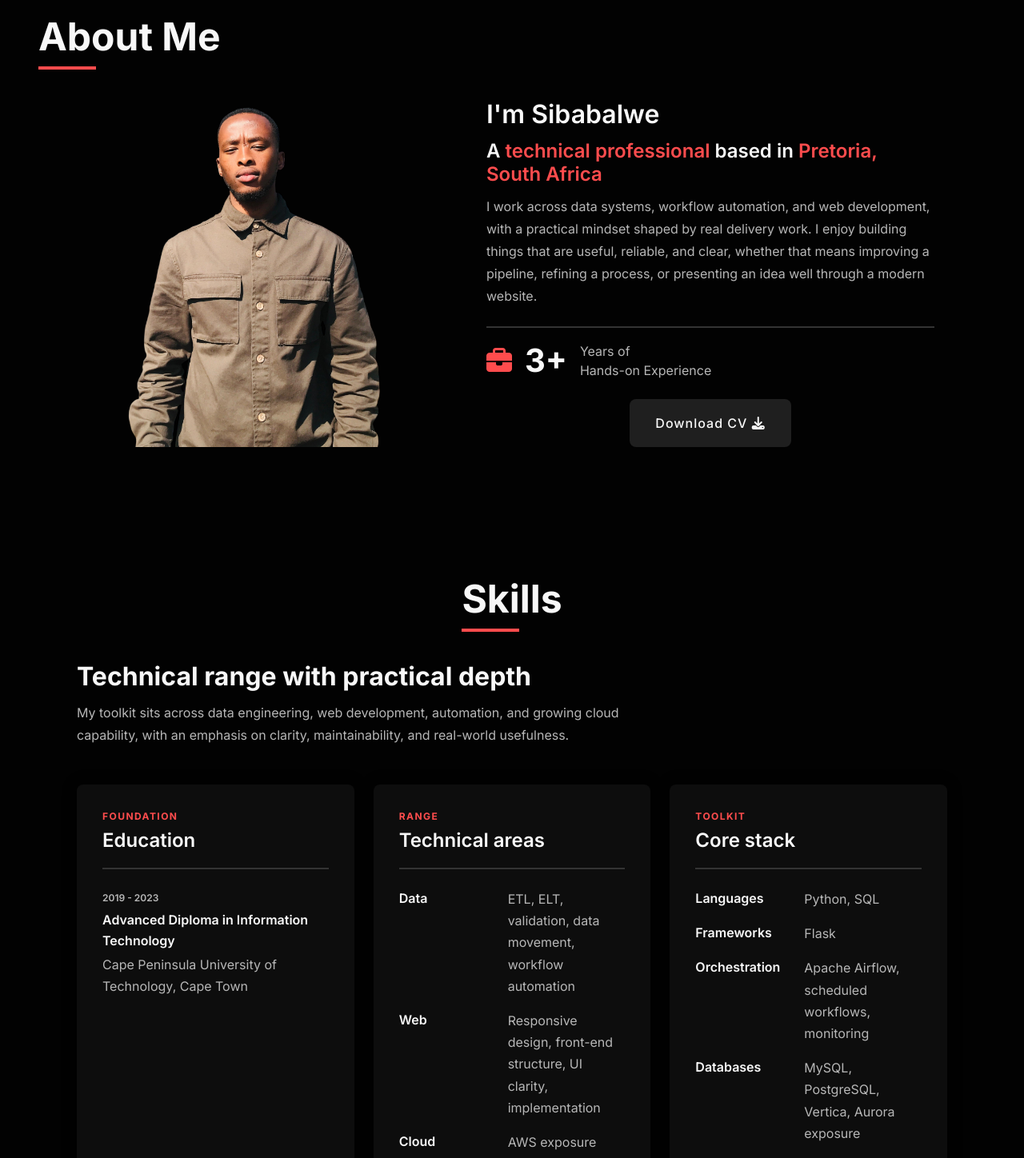
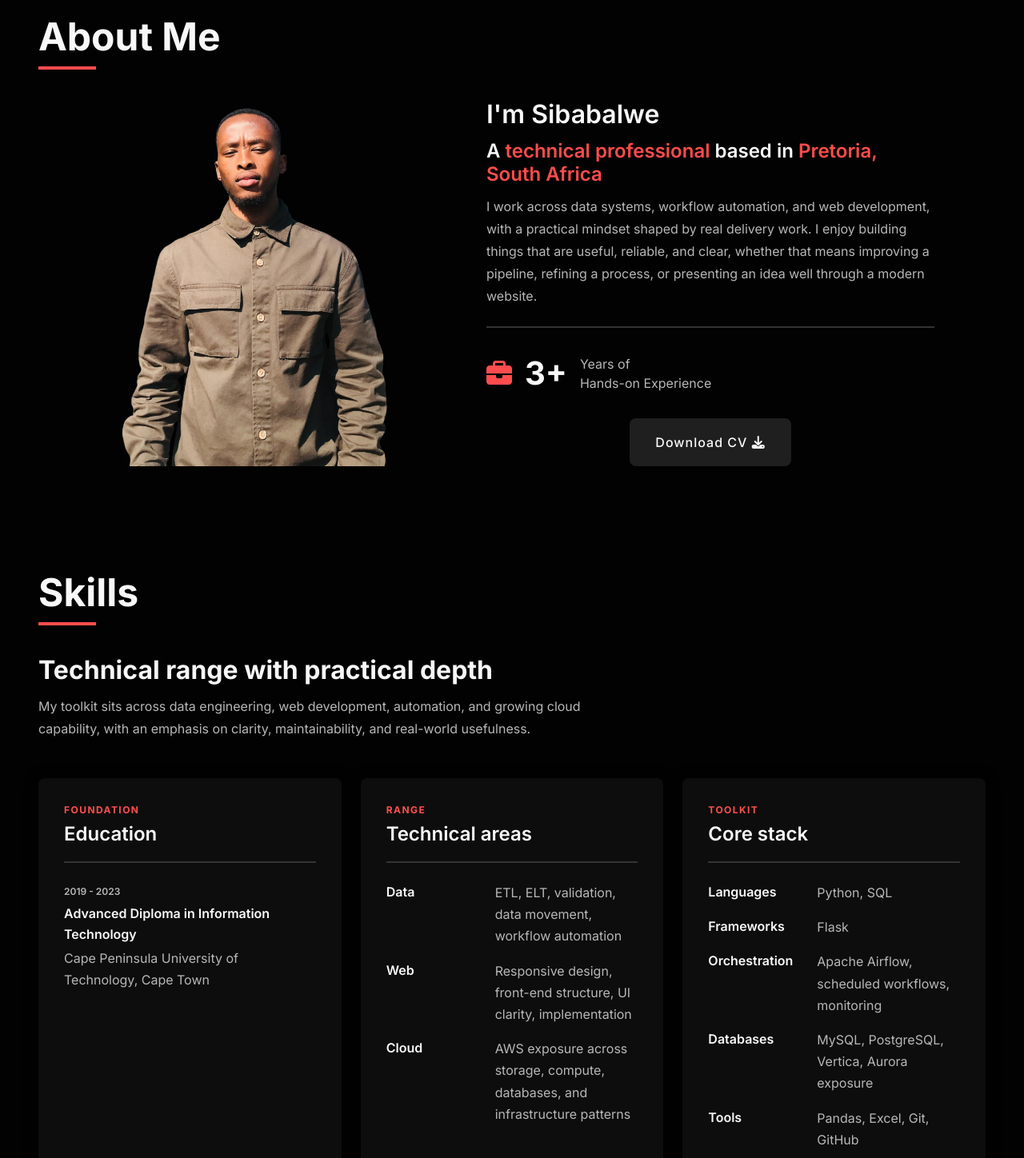
Before and after one commit to tita-mbotho-studio/sibabalwe-portfolio, a SvelteKit app in the folder app/: page / in a window 1280 px wide. Shown: the part 880-2328 px from the top of the page at 80% size. Built offline with nearby package versions, Linux system fonts and the light colour scheme.

Commit message:
ENH: Rythm resizing v1

```diff
--- a/app/src/app.css
+++ b/app/src/app.css
@@ -58,6 +58,28 @@
   --scroll-bar-color: oklch(0.18 0 0);
   --scroll-thumb-color: oklch(0.38 0 0);
   --scroll-thumb-hover-color: oklch(0.52 0 0);
+
+  /* layout system */
+  --layout-max-width: 1248px;
+  --section-max-width: 1248px;
+  --content-max-width: 1152px;
+  --text-content-max-width: 720px;
+  --copy-max-width: 560px;
+
+  /* strict spacing system */
+  --section-padding-y: var(--space-64);
+  --section-padding-x: var(--space-32);
+  --section-stack-gap: var(--space-48);
+  --content-stack-gap: var(--space-32);
+  --card-padding: var(--space-32);
+  --card-padding-sm: var(--space-24);
+  --card-gap: var(--space-24);
+  --item-gap: var(--space-16);
+  --title-gap: var(--space-12);
+
+  --radius-sm: 8px;
+  --radius-md: 12px;
+  --radius-lg: 16px;
 }
 
 * {
@@ -119,7 +141,7 @@ img {
   background: var(--button-bg-color);
   color: oklch(0.98 0 0);
   font-size: var(--small-font-size);
-  border-radius: 4px;
+  border-radius: var(--radius-sm);
   cursor: pointer;
   opacity: 0;
   transition: 0.5s ease;
@@ -178,7 +200,7 @@ header.sticky {
 .nav-bar {
   position: relative;
   height: 80px;
-  max-width: 1248px;
+  max-width: var(--layout-max-width);
   display: flex;
   justify-content: space-between;
   align-items: center;
@@ -209,7 +231,7 @@ header.sticky .nav-bar {
   font-size: var(--normal-font-size);
   font-weight: 500;
   padding: var(--space-12) var(--space-16);
-  border-radius: 12px 12px 0 0;
+  border-radius: var(--radius-md) var(--radius-md) 0 0;
   border: 1px solid transparent;
   border-bottom: 0;
   transition: color 0.3s ease, background 0.3s ease, border-color 0.3s ease;
@@ -237,11 +259,11 @@ header.sticky .nav-bar {
 
 .home {
   position: relative;
-  max-width: 1248px;
+  max-width: var(--section-max-width);
   min-height: 100vh;
   margin-left: auto;
   margin-right: auto;
-  padding: var(--space-64) var(--space-32);
+  padding: var(--section-padding-y) var(--section-padding-x);
   flex-direction: column;
 }
 
@@ -257,7 +279,7 @@ header.sticky .nav-bar {
   display: flex;
   flex-direction: column;
   align-items: center;
-  gap: var(--space-16);
+  gap: var(--item-gap);
   width: 72px;
 }
 
@@ -281,7 +303,7 @@ header.sticky .nav-bar {
 .home-copy {
   display: grid;
   grid-template-rows: auto auto 1fr auto;
-  row-gap: var(--space-16);
+  row-gap: var(--item-gap);
   min-height: 420px;
   align-content: center;
 }
@@ -307,7 +329,7 @@ header.sticky .nav-bar {
 .home-copy p {
   color: var(--third-color);
   font-size: var(--normal-font-size);
-  max-width: 560px;
+  max-width: var(--copy-max-width);
   line-height: 1.75;
 }
 
@@ -326,7 +348,7 @@ header.sticky .nav-bar {
   margin-top: var(--space-24);
   padding: var(--space-20) var(--space-32);
   letter-spacing: 1px;
-  border-radius: 8px;
+  border-radius: var(--radius-sm);
   transition: 0.3s ease;
 }
 
@@ -380,24 +402,24 @@ header.sticky .nav-bar {
 
 .section {
   position: relative;
-  max-width: 1152px;
+  max-width: var(--section-max-width);
   margin-left: auto;
   margin-right: auto;
-  padding: var(--space-96) var(--space-32) var(--space-32);
+  padding: var(--section-padding-y) var(--section-padding-x);
 }
 
 .sub-section {
   position: relative;
-  max-width: 1152px;
+  max-width: var(--content-max-width);
   margin-left: auto;
   margin-right: auto;
-  padding: var(--space-96) 0;
+  padding: var(--section-padding-y) 0;
 }
 
 .section-title {
   font-size: var(--text-48);
   font-weight: 700;
-  margin-bottom: var(--space-48);
+  margin-bottom: 0;
   position: relative;
   display: inline-block;
 }
@@ -415,20 +437,18 @@ header.sticky .nav-bar {
 .container {
   position: relative;
   flex-direction: column;
+  align-items: stretch;
+  gap: var(--section-stack-gap);
 }
 
 .about.section {
-  max-width: 1248px;
-  padding: var(--space-64) var(--space-32);
-}
-
-.about .container {
-  align-items: stretch;
+  max-width: var(--section-max-width);
+  padding: var(--section-padding-y) var(--section-padding-x);
 }
 
 .about-header {
   width: 100%;
-  margin-bottom: var(--space-48);
+  margin-bottom: 0;
 }
 
 .about-header .section-title {
@@ -457,32 +477,33 @@ header.sticky .nav-bar {
   min-width: 0;
   height: 100%;
   max-height: 520px;
-  border-radius: 8px;
+  border-radius: var(--radius-sm);
   object-fit: cover;
 }
 
 .about-info {
   width: 100%;
-  max-width: 560px;
+  max-width: var(--copy-max-width);
   display: flex;
   flex-direction: column;
   justify-content: space-between;
+  gap: var(--content-stack-gap);
 }
 
 .about-info .description {
-  max-width: 560px;
+  max-width: var(--copy-max-width);
 }
 
 .about-info .description h3 {
   font-size: var(--text-32);
   font-weight: 600;
-  margin-bottom: var(--space-12);
+  margin-bottom: var(--title-gap);
 }
 
 .about-info .description h4 {
   font-size: var(--text-24);
   font-weight: 600;
-  margin-bottom: var(--space-12);
+  margin-bottom: var(--title-gap);
 }
 
 .about-info .description h4 span {
@@ -492,7 +513,7 @@ header.sticky .nav-bar {
 .about-info .description p {
   color: var(--third-color);
   font-size: var(--normal-font-size);
-  margin-bottom: var(--space-16);
+  margin-bottom: 0;
   padding-bottom: var(--space-24);
   border-bottom: 2px solid var(--line-color);
   line-height: 1.75;
@@ -501,14 +522,14 @@ header.sticky .nav-bar {
 .about-info .professional-list {
   display: flex;
   column-gap: var(--space-32);
-  margin-bottom: var(--space-24);
+  margin-bottom: 0;
 }
 
 .about-info .professional-list .list-item {
   display: flex;
   justify-content: center;
   align-items: center;
-  column-gap: var(--space-16);
+  column-gap: var(--item-gap);
   margin-bottom: 0;
 }
 
@@ -548,7 +569,8 @@ header.sticky .nav-bar {
 .skills .container .content,
 .services .container .content,
 .work .container .content,
-.focus .container .content {
+.focus .container .content,
+.contact .container .content {
   width: 100%;
 }
 
@@ -556,8 +578,8 @@ header.sticky .nav-bar {
 .services-description,
 .work-description,
 .focus-description {
-  max-width: 720px;
-  margin-bottom: var(--space-48);
+  max-width: var(--text-content-max-width);
+  margin-bottom: var(--section-stack-gap);
 }
 
 .skills-description h3,
@@ -565,7 +587,7 @@ header.sticky .nav-bar {
 .work-description h3,
 .focus-description h3 {
   font-size: var(--text-32);
-  margin-bottom: var(--space-12);
+  margin-bottom: var(--title-gap);
 }
 
 .skills-description p,
@@ -579,15 +601,15 @@ header.sticky .nav-bar {
 .skills-summary-grid {
   display: grid;
   grid-template-columns: repeat(3, minmax(0, 1fr));
-  gap: var(--space-24);
+  gap: var(--card-gap);
 }
 
 .skills-panel {
   background: var(--card-bg-color);
   box-shadow: var(--box-shadow);
   border-bottom: 4px solid var(--second-color);
-  border-radius: 8px;
-  padding: var(--space-32);
+  border-radius: var(--radius-sm);
+  padding: var(--card-padding);
   display: flex;
   flex-direction: column;
   min-height: 100%;
@@ -618,12 +640,12 @@ header.sticky .nav-bar {
 .skills-panel-body {
   display: flex;
   flex-direction: column;
-  gap: var(--space-16);
+  gap: var(--item-gap);
   flex: 1;
 }
 
 .skills-entry {
-  padding: 0 0 var(--space-16);
+  padding: 0 0 var(--item-gap);
   border-bottom: 1px solid var(--transparent-color-01);
 }
 
@@ -656,13 +678,13 @@ header.sticky .nav-bar {
 
 .skills-stack {
   display: grid;
-  gap: var(--space-16);
+  gap: var(--item-gap);
 }
 
 .skills-stack-row {
   display: grid;
   grid-template-columns: 120px 1fr;
-  gap: var(--space-16);
+  gap: var(--item-gap);
   align-items: start;
 }
 
@@ -690,15 +712,15 @@ header.sticky .nav-bar {
 .capabilities-grid {
   display: grid;
   grid-template-columns: repeat(2, minmax(0, 1fr));
-  gap: var(--space-24);
+  gap: var(--card-gap);
 }
 
 .capability-card {
   background: var(--card-bg-color);
   box-shadow: var(--box-shadow);
   border-bottom: 4px solid var(--second-color);
-  border-radius: 8px;
-  padding: var(--space-32);
+  border-radius: var(--radius-sm);
+  padding: var(--card-padding);
   display: flex;
   flex-direction: column;
   min-height: 100%;
@@ -717,7 +739,7 @@ header.sticky .nav-bar {
   font-size: var(--text-24);
   font-weight: 600;
   line-height: 1.4;
-  margin-bottom: var(--space-16);
+  margin-bottom: var(--item-gap);
 }
 
 .capability-card p {
@@ -736,7 +758,7 @@ header.sticky .nav-bar {
   color: var(--third-color);
   line-height: 1.7;
   position: relative;
-  padding-left: var(--space-16);
+  padding-left: var(--item-gap);
 }
 
 .capability-list li::before {
@@ -755,17 +777,17 @@ header.sticky .nav-bar {
 }
 
 .work-block + .work-block {
-  margin-top: var(--space-80);
+  margin-top: var(--space-64);
 }
 
 .work-block-header {
-  max-width: 720px;
-  margin-bottom: var(--space-32);
+  max-width: var(--text-content-max-width);
+  margin-bottom: var(--content-stack-gap);
 }
 
 .work-block-header h3 {
   font-size: var(--text-32);
-  margin-bottom: var(--space-12);
+  margin-bottom: var(--title-gap);
 }
 
 .work-block-header p {
@@ -776,15 +798,15 @@ header.sticky .nav-bar {
 .data-project-grid {
   display: grid;
   grid-template-columns: repeat(2, minmax(0, 1fr));
-  gap: var(--space-24);
+  gap: var(--card-gap);
 }
 
 .data-project-card {
   background: var(--card-bg-color);
   box-shadow: var(--box-shadow);
   border-bottom: 4px solid var(--second-color);
-  border-radius: 8px;
-  padding: var(--space-32);
+  border-radius: var(--radius-sm);
+  padding: var(--card-padding);
   transition: 0.3s ease;
 }
 
@@ -800,7 +822,7 @@ header.sticky .nav-bar {
   font-size: var(--text-24);
   font-weight: 600;
   line-height: 1.4;
-  margin-bottom: var(--space-16);
+  margin-bottom: var(--item-gap);
 }
 
 .data-project-card p {
@@ -818,7 +840,7 @@ header.sticky .nav-bar {
   color: var(--third-color);
   line-height: 1.7;
   position: relative;
-  padding-left: var(--space-16);
+  padding-left: var(--item-gap);
 }
 
 .data-project-list li::before {
@@ -888,7 +910,7 @@ header.sticky .nav-bar {
   bottom: auto;
   z-index: 2;
   transform: none;
-  width: min(100%, 720px);
+  width: min(100%, var(--text-content-max-width));
   margin-top: var(--space-24);
   padding: 0 var(--space-24);
   text-align: center;
@@ -966,11 +988,11 @@ header.sticky .nav-bar {
 }
 
 .carousel-control-prev {
-  left: var(--space-16);
+  left: var(--item-gap);
 }
 
 .carousel-control-next {
-  right: var(--space-16);
+  right: var(--item-gap);
 }
 
 .carousel-control-prev-icon,
@@ -984,7 +1006,7 @@ header.sticky .nav-bar {
 .focus-grid {
   display: grid;
   grid-template-columns: repeat(3, minmax(0, 1fr));
-  gap: var(--space-24);
+  gap: var(--card-gap);
   margin-bottom: var(--space-40);
 }
 
@@ -992,15 +1014,15 @@ header.sticky .nav-bar {
   background: var(--card-bg-color);
   box-shadow: var(--box-shadow);
   border-bottom: 4px solid var(--second-color);
-  border-radius: 8px;
-  padding: var(--space-32);
+  border-radius: var(--radius-sm);
+  padding: var(--card-padding);
   transition: 0.3s ease;
 }
 
 .focus-card h4 {
   font-size: var(--text-24);
   font-weight: 600;
-  margin-bottom: var(--space-16);
+  margin-bottom: var(--item-gap);
 }
 
 .focus-card p {
@@ -1011,17 +1033,17 @@ header.sticky .nav-bar {
 .focus-quote {
   max-width: 880px;
   margin: 0;
-  padding: var(--space-32);
+  padding: var(--card-padding);
   border-left: 4px solid var(--second-color);
   background: oklch(1 0 0 / 0.03);
-  border-radius: 8px;
+  border-radius: var(--radius-sm);
 }
 
 .focus-quote p {
   color: var(--first-color);
   font-size: var(--text-20);
   line-height: 1.8;
-  margin-bottom: var(--space-16);
+  margin-bottom: var(--item-gap);
 }
 
 .focus-quote footer {
@@ -1046,7 +1068,7 @@ header.sticky .nav-bar {
   position: relative;
   max-width: 100%;
   height: 360px;
-  border-radius: 8px;
+  border-radius: var(--radius-sm);
   box-shadow: var(--box-shadow);
   overflow: hidden;
   cursor: pointer;
@@ -1122,7 +1144,7 @@ header.sticky .nav-bar {
   max-width: 600px;
   margin: var(--space-20);
   padding: var(--space-40);
-  border-radius: 8px;
+  border-radius: var(--radius-sm);
   box-shadow: var(--box-shadow);
   transform: translateY(-48px);
   transition: 0.5s ease;
@@ -1153,13 +1175,13 @@ header.sticky .nav-bar {
   width: 100%;
   height: auto;
   margin: var(--space-20) 0;
-  border-radius: 8px;
+  border-radius: var(--radius-sm);
   object-fit: cover;
   object-position: center;
 }
 
 .get-in-touch {
-  margin-top: var(--space-72);
+  margin-top: var(--space-64);
 }
 
 .get-in-touch .container .content {
@@ -1172,7 +1194,7 @@ header.sticky .nav-bar {
   background: var(--card-bg-color);
   box-shadow: var(--box-shadow);
   padding: var(--space-52);
-  border-radius: 8px;
+  border-radius: var(--radius-sm);
   column-gap: var(--space-52);
 }
 
@@ -1203,7 +1225,6 @@ header.sticky .nav-bar {
   display: grid;
   grid-template-columns: minmax(280px, 420px) minmax(0, 1fr);
   align-items: start;
-  width: 100%;
   gap: var(--space-64);
 }
 
@@ -1225,7 +1246,7 @@ header.sticky .nav-bar {
 .contact-list li h3 {
   font-size: var(--text-24);
   font-weight: 600;
-  margin-bottom: var(--space-12);
+  margin-bottom: var(--title-gap);
   color: var(--first-color);
 }
 
@@ -1292,7 +1313,7 @@ header.sticky .nav-bar {
   font-size: var(--normal-font-size);
   margin-bottom: var(--space-20);
   padding: var(--space-16) var(--space-40) var(--space-40) var(--space-20);
-  border-radius: 8px;
+  border-radius: var(--radius-sm);
 }
 
 .contact-form textarea {
@@ -1320,7 +1341,7 @@ header.sticky .nav-bar {
 .contact-form .btn {
   border: none;
   margin-top: 0;
-  border-radius: 8px;
+  border-radius: var(--radius-sm);
   cursor: pointer;
 }
 
@@ -1331,8 +1352,8 @@ footer {
   flex-direction: column;
   background: var(--card-bg-color);
   width: 100%;
-  margin-top: var(--space-52);
-  padding: var(--space-48) var(--space-32);
+  margin-top: var(--space-64);
+  padding: var(--space-48) var(--section-padding-x);
   color: oklch(0.98 0 0);
 }
 
@@ -1344,7 +1365,7 @@ footer a {
   display: flex;
   justify-content: space-between;
   width: 100%;
-  max-width: 1152px;
+  max-width: var(--content-max-width);
 }
 
 .footer-container .about h2 {
@@ -1433,7 +1454,7 @@ footer a {
     backdrop-filter: blur(20px);
     -webkit-backdrop-filter: blur(20px);
     border: 1px solid oklch(1 0 0 / 0.1);
-    border-radius: 16px;
+    border-radius: var(--radius-lg);
     box-shadow: 0 12px 40px oklch(0 0 0 / 0.18);
     transform: translateY(-48px) scale(0.98);
     transition: transform 0.3s ease, background 0.3s ease, box-shadow 0.3s ease;
@@ -1484,7 +1505,7 @@ footer a {
 
   .home .home-container {
     grid-template-columns: 60px 1fr;
-    row-gap: var(--space-32);
+    row-gap: var(--content-stack-gap);
   }
 
   .home-container .media-icons {
@@ -1672,8 +1693,9 @@ footer a {
     margin-bottom: 0;
   }
 
+  .section,
   .about.section {
-    padding: var(--space-64) var(--space-32);
+    padding: var(--section-padding-y) var(--space-24);
   }
 
   .skills-panel,
@@ -1681,7 +1703,7 @@ footer a {
   .data-project-card,
   .focus-card,
   .focus-quote {
-    padding: var(--space-24);
+    padding: var(--card-padding-sm);
   }
 
   .carousel {
@@ -1740,6 +1762,11 @@ footer a {
   .contact-right p {
     font-size: var(--text-24);
   }
+
+  footer {
+    padding-left: var(--space-24);
+    padding-right: var(--space-24);
+  }
 }
 
 @media (max-width: 480px) {
@@ -1787,12 +1814,10 @@ footer a {
 }
 
 @media (max-width: 1024px) {
-  .section {
-    padding: var(--space-80) var(--space-24) var(--space-32);
-  }
-
+  .section,
   .about.section {
-    padding: var(--space-64) var(--space-24);
+    padding-left: var(--space-24);
+    padding-right: var(--space-24);
   }
 
   .portfolio-list {
```
